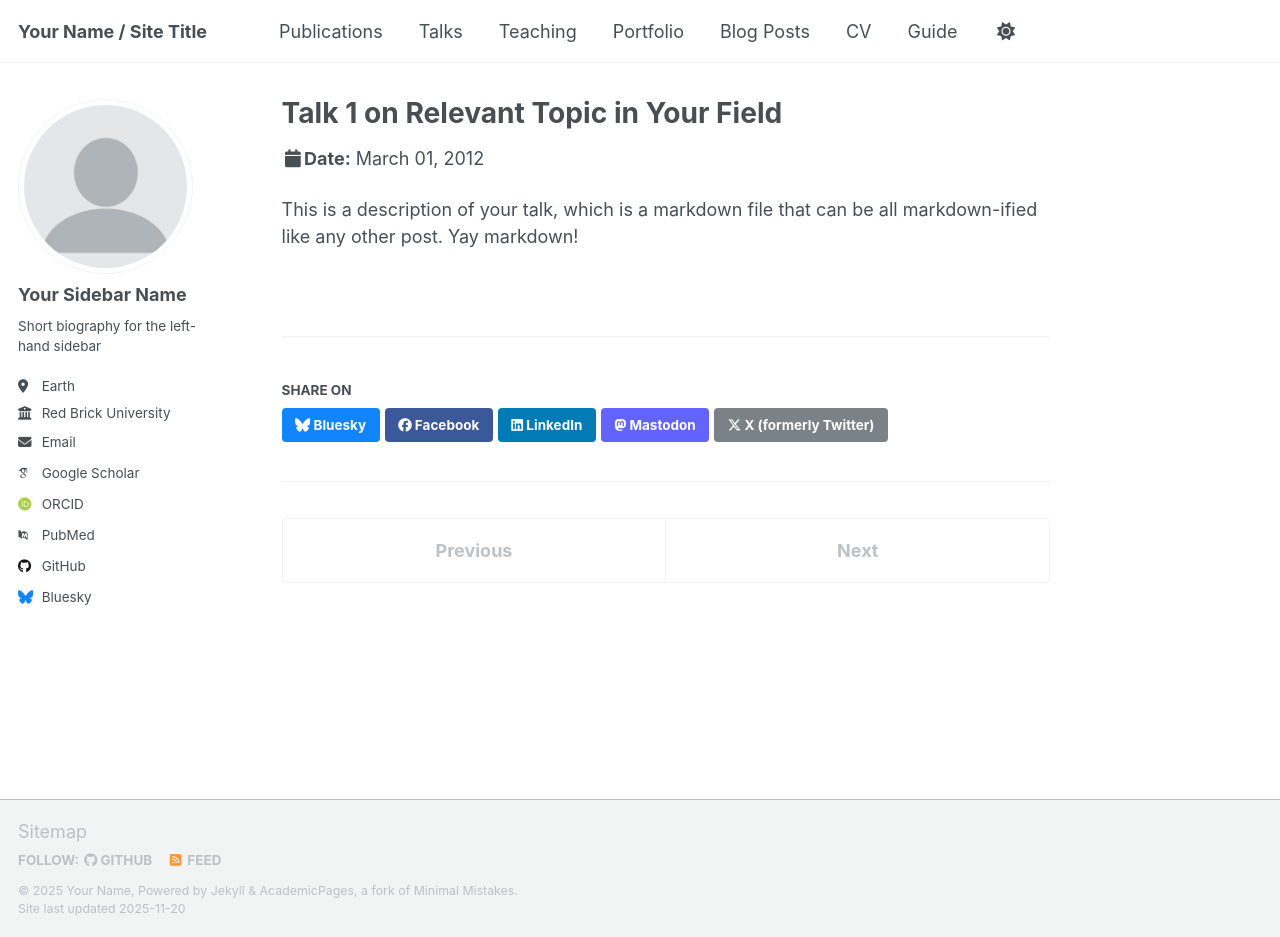
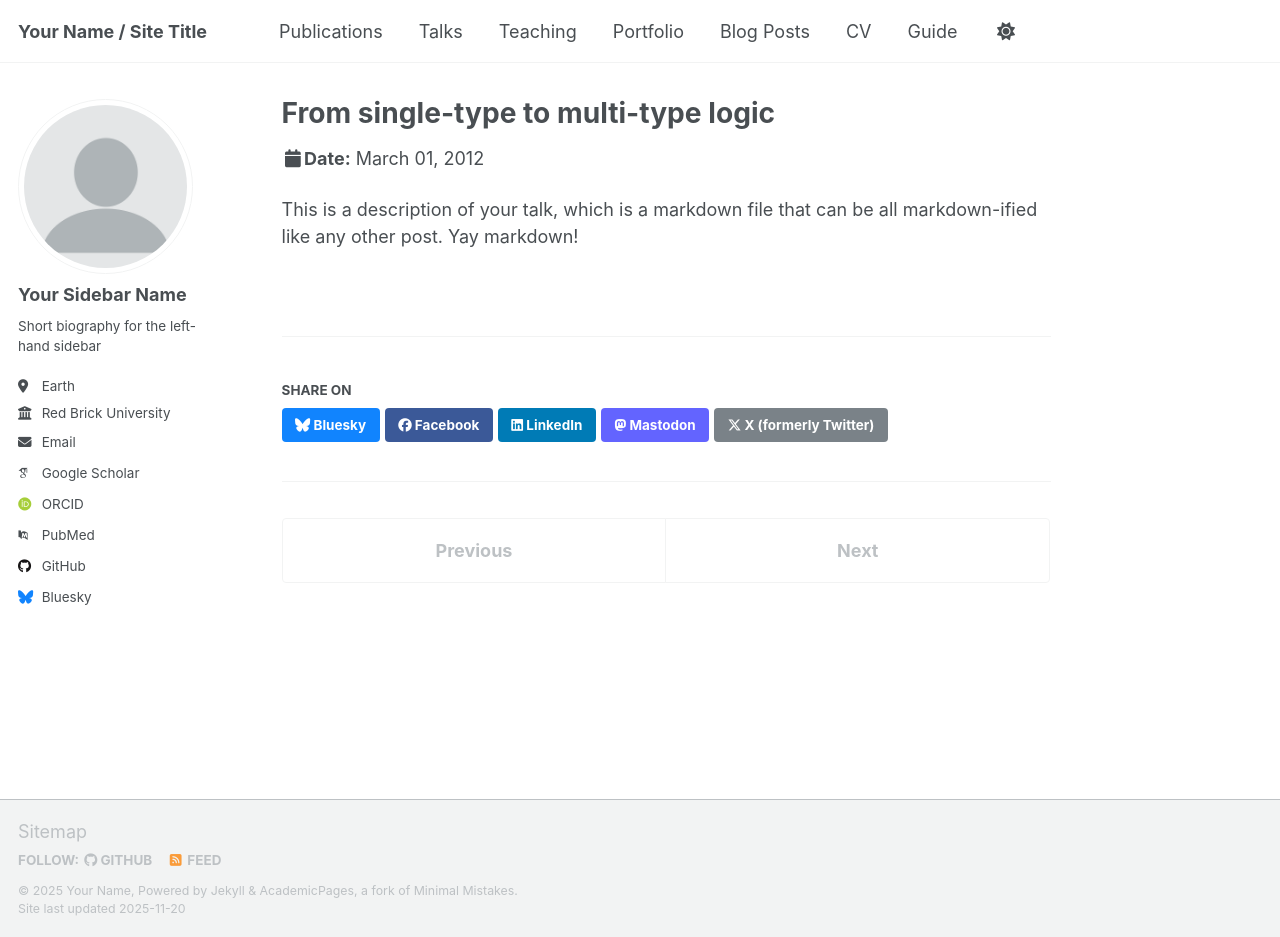
Before and after one commit to YiwenDing-Logic/yiwending97.github.io, a Jekyll site: the page built from _talks/2012-03-01-talk-1.md, in a window 1280 px wide and 937 px high. Built offline with Jekyll 4.4.1, drawn with Linux system fonts in a browser that asks for light colours; some web fonts are replaced; a script that is not in the unit is left out.

Commit message:
Update 2012-03-01-talk-1.md

```diff
--- a/_talks/2012-03-01-talk-1.md
+++ b/_talks/2012-03-01-talk-1.md
@@ -1,11 +1,11 @@
 ---
-title: "Talk 1 on Relevant Topic in Your Field"
+title: "From single-type to multi-type logic"
 collection: talks
 type: "Talk"
 permalink: /talks/2012-03-01-talk-1
-venue: "UC San Francisco, Department of Testing"
+venue: "TV Vienna"
 date: 2012-03-01
-location: "San Francisco, CA, USA"
+location: "Vienna, Austria"
 ---
 
 This is a description of your talk, which is a markdown file that can be all markdown-ified like any other post. Yay markdown!
```
